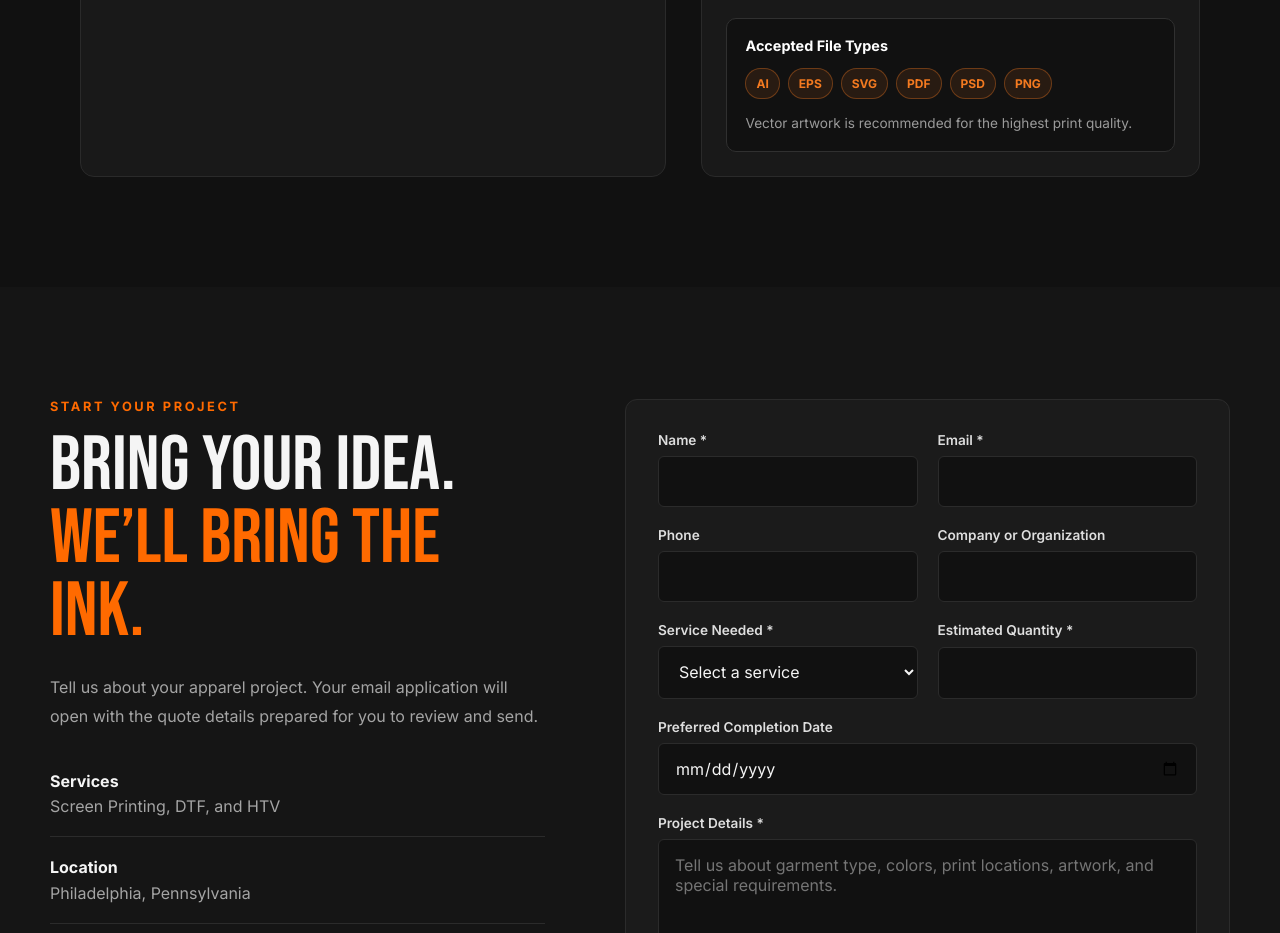
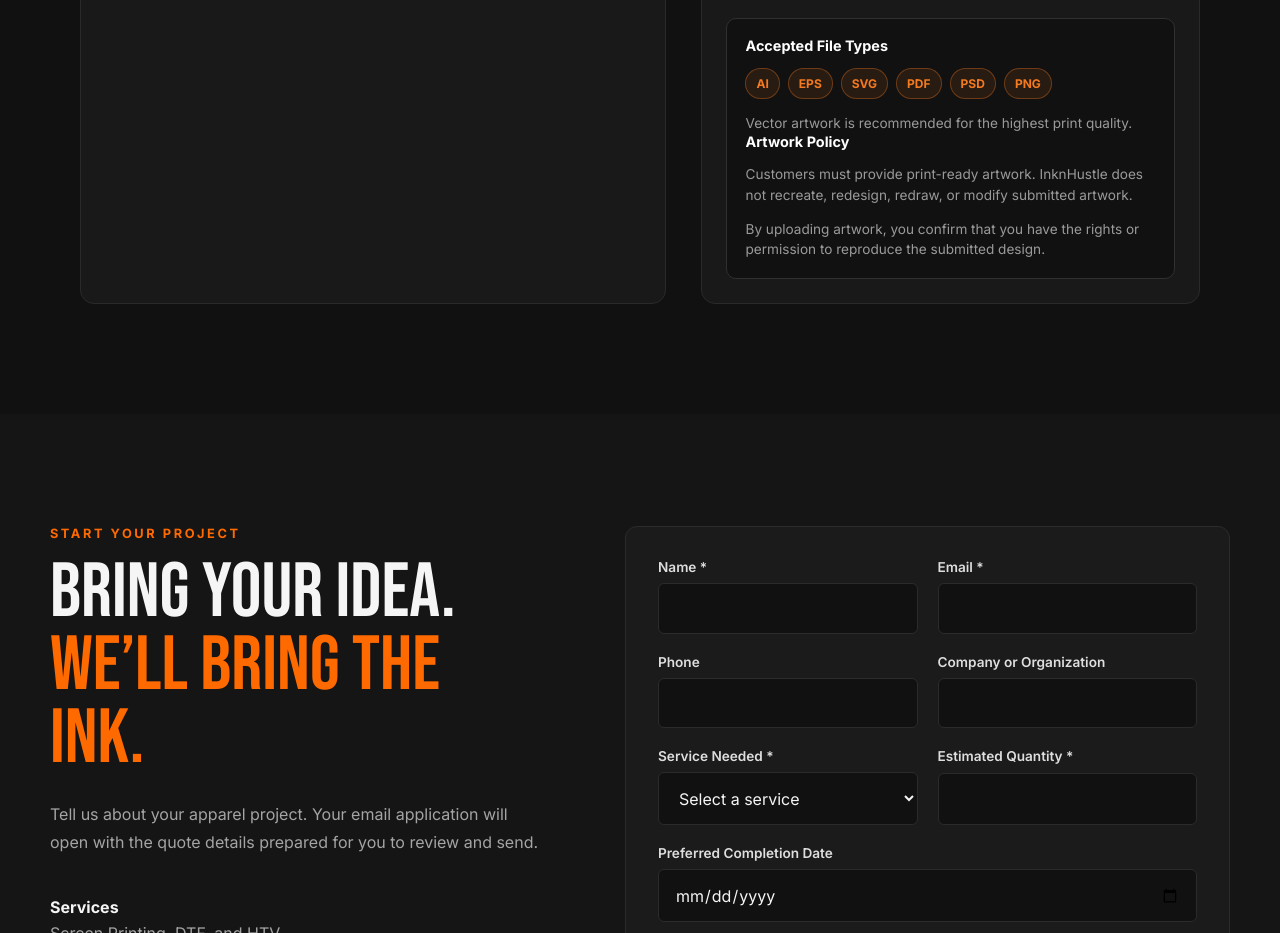
Before and after one commit to CharlieBrown3rd/inknhustle-os, a React (Vite) app: page / in a window 1280 px wide. Shown: the part 5640-6573 px from the top of the page. Built offline with nearby package versions, Linux system fonts and the light colour scheme.

Commit message:
Add artwork policy

```diff
--- a/src/components/QuoteBuilder/ArtworkUploader.jsx
+++ b/src/components/QuoteBuilder/ArtworkUploader.jsx
@@ -108,8 +108,25 @@ const openFilePicker = () => {
     Vector artwork is recommended for the
     highest print quality.
   </p>
+
+  <div className="artwork-policy">
+  <h4>Artwork Policy</h4>
+
+  <p>
+    Customers must provide print-ready artwork.
+    InknHustle does not recreate, redesign,
+    redraw, or modify submitted artwork.
+  </p>
+
+  <p>
+    By uploading artwork, you confirm that you
+    have the rights or permission to reproduce
+    the submitted design.
+  </p>
+</div>
 </div>
     </section>
+
 
   );
 }
```
